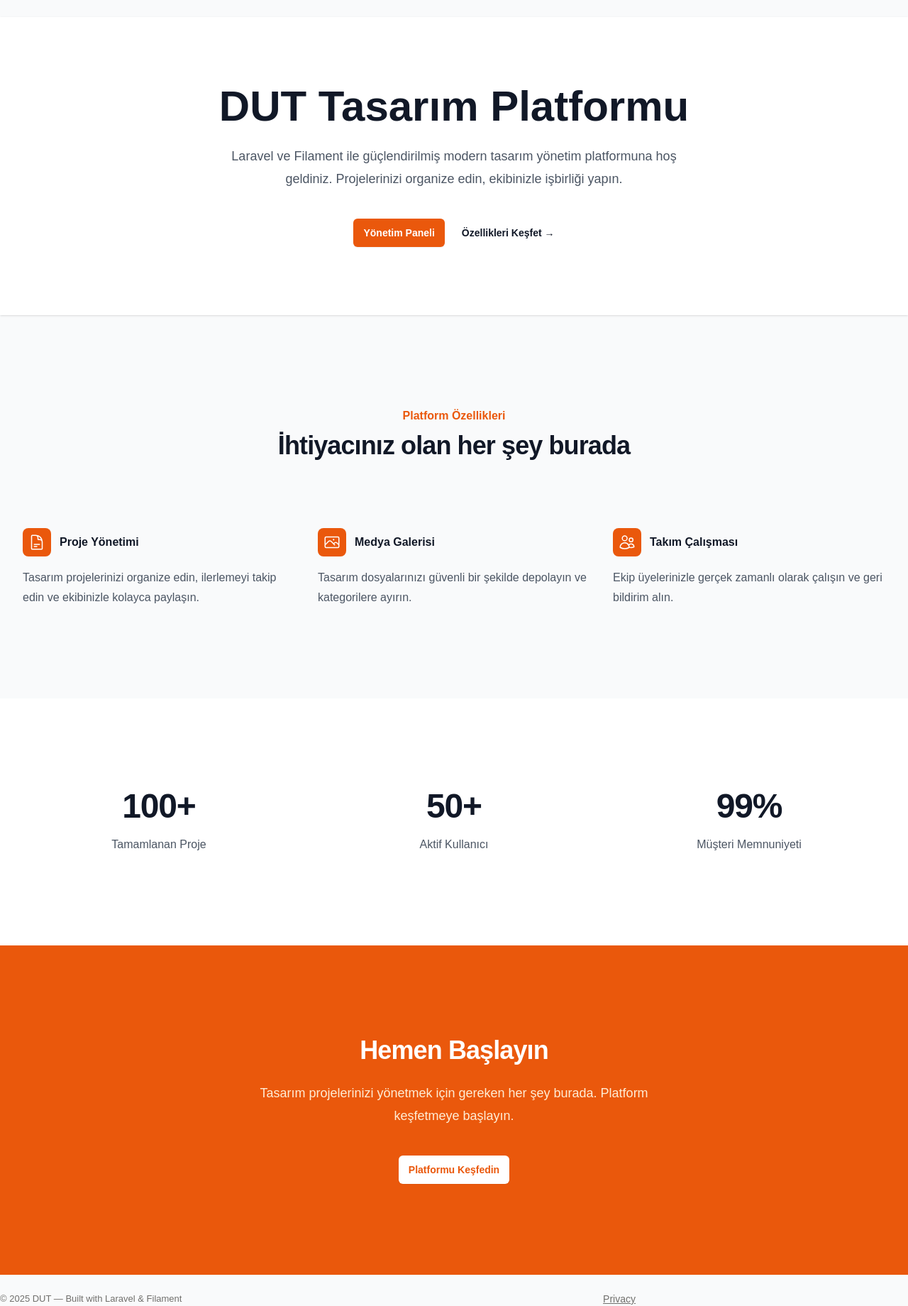
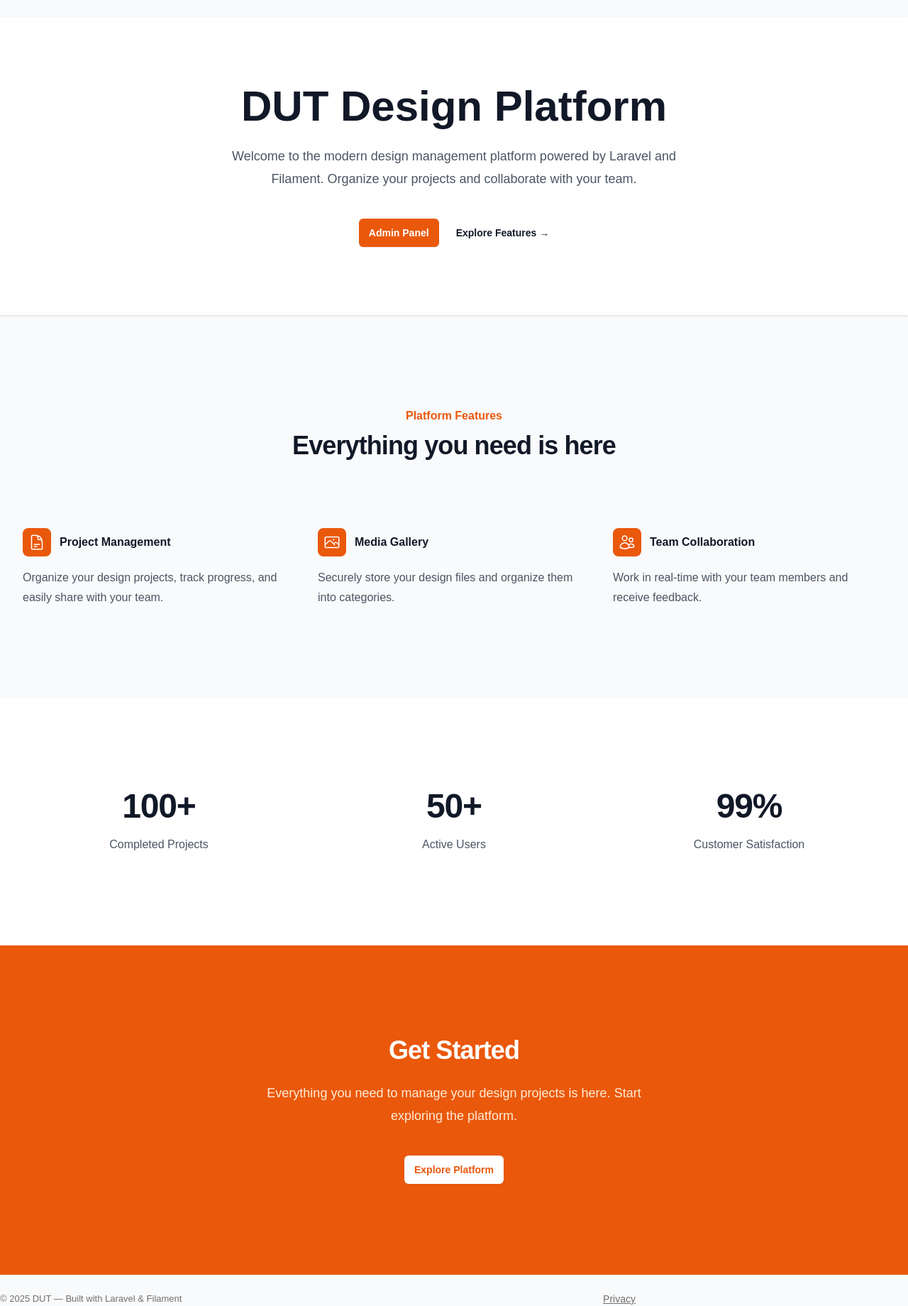
Before and after one commit to visio-soft/DUT, a Laravel app: template resources/views/index.blade.php in a window 1280 px wide. Shown: the part 20-1860 px from the top of the page at 71% size. Run offline with Laravel 12, Linux system fonts and the light colour scheme; the template is opened without the code that fills it, so the values that code supplies are empty; parts of the project's set-up code (start-up, migrations or seed data) failed here and were passed over; some libraries are stand-ins or nearby versions; some web fonts are replaced.

Commit message:
Implement internationalization system with language switching
Co-authored-by: aliora <54178145+aliora@users.noreply.github.com>

```diff
--- a/bootstrap/app.php
+++ b/bootstrap/app.php
@@ -12,6 +12,9 @@ return Application::configure(basePath: dirname(__DIR__))
     )
     ->withMiddleware(function (Middleware $middleware): void {
         $middleware->trustProxies('*');
+        $middleware->web(append: [
+            \App\Http\Middleware\SetLocale::class,
+        ]);
     })
     ->withExceptions(function (Exceptions $exceptions): void {
         // Spatie Media Library resim işleme hatalarını yakala
--- a/config/app.php
+++ b/config/app.php
@@ -78,7 +78,7 @@ return [
     |
     */
 
-    'locale' => env('APP_LOCALE', 'en'),
+    'locale' => env('APP_LOCALE', 'tr'),
 
     'fallback_locale' => env('APP_FALLBACK_LOCALE', 'en'),
 
--- /dev/null
+++ b/resources/lang/en/app.php
@@ -0,0 +1,52 @@
+<?php
+
+return [
+    // Navigation
+    'dashboard' => 'Dashboard',
+    'log_in' => 'Log in',
+    'register' => 'Register',
+    'admin_panel' => 'Admin Panel',
+
+    // Home page
+    'homepage_title' => 'DUT - Homepage',
+    'design_platform' => 'DUT Design Platform',
+    'hero_description' => 'Welcome to the modern design management platform powered by Laravel and Filament. Organize your projects and collaborate with your team.',
+    'explore_features' => 'Explore Features',
+
+    // Features section
+    'platform_features' => 'Platform Features',
+    'everything_you_need' => 'Everything you need is here',
+
+    'project_management' => 'Project Management',
+    'project_management_desc' => 'Organize your design projects, track progress, and easily share with your team.',
+
+    'media_gallery' => 'Media Gallery',
+    'media_gallery_desc' => 'Securely store your design files and organize them into categories.',
+
+    'team_collaboration' => 'Team Collaboration',
+    'team_collaboration_desc' => 'Work in real-time with your team members and receive feedback.',
+
+    // Stats section
+    'completed_projects' => 'Completed Projects',
+    'active_users' => 'Active Users',
+    'customer_satisfaction' => 'Customer Satisfaction',
+
+    // CTA section
+    'get_started' => 'Get Started',
+    'get_started_desc' => 'Everything you need to manage your design projects is here. Start exploring the platform.',
+    'explore_platform' => 'Explore Platform',
+
+    // Footer
+    'built_with' => 'Built with Laravel & Filament',
+    'privacy' => 'Privacy',
+    'address_contact_privacy' => 'Address · Contact · Privacy',
+
+    // Theme toggle
+    'dark_light' => 'Dark/Light',
+
+    // Page title
+    'page_title' => 'DUT Page',
+
+    // Project gallery
+    'time_expired' => 'Time expired',
+];
--- a/resources/views/filament/pages/project-designs-gallery.blade.php
+++ b/resources/views/filament/pages/project-designs-gallery.blade.php
@@ -1861,7 +1861,7 @@
 
         // Countdown helpers
         function formatCountdown(diffMs) {
-            if (diffMs <= 0) return 'Süre doldu';
+            if (diffMs <= 0) return '{{ __("app.time_expired") }}';
 
             const totalSeconds = Math.floor(diffMs / 1000);
             const totalMinutes = Math.floor(totalSeconds / 60);
--- a/resources/views/index.blade.php
+++ b/resources/views/index.blade.php
@@ -3,7 +3,7 @@
 <head>
     <meta charset="utf-8">
     <meta name="viewport" content="width=device-width, initial-scale=1">
-    <title>DUT - Anasayfa</title>
+    <title>{{ __('app.homepage_title') }}</title>
 
     <!-- Fonts -->
     <link rel="preconnect" href="https://fonts.bunny.net">
@@ -27,19 +27,18 @@
             <div class="max-w-7xl mx-auto px-4 sm:px-6 lg:px-8 py-24">
                 <div class="text-center">
                     <h1 class="text-4xl font-bold text-gray-900 dark:text-white sm:text-6xl">
-                        DUT Tasarım Platformu
+                        {{ __('app.design_platform') }}
                     </h1>
                     <p class="mt-6 text-lg leading-8 text-gray-600 dark:text-gray-300 max-w-2xl mx-auto">
-                        Laravel ve Filament ile güçlendirilmiş modern tasarım yönetim platformuna hoş geldiniz.
-                        Projelerinizi organize edin, ekibinizle işbirliği yapın.
+                        {{ __('app.hero_description') }}
                     </p>
                     <div class="mt-10 flex items-center justify-center gap-x-6">
                         <a href="/admin"
                            class="rounded-md bg-orange-600 px-3.5 py-2.5 text-sm font-semibold text-white shadow-sm hover:bg-orange-500 focus-visible:outline focus-visible:outline-2 focus-visible:outline-offset-2 focus-visible:outline-orange-600">
-                            Yönetim Paneli
+                            {{ __('app.admin_panel') }}
                         </a>
                         <a href="#features" class="text-sm font-semibold leading-6 text-gray-900 dark:text-white">
-                            Özellikleri Keşfet <span aria-hidden="true">→</span>
+                            {{ __('app.explore_features') }} <span aria-hidden="true">→</span>
                         </a>
                     </div>
                 </div>
@@ -50,9 +49,9 @@
         <div id="features" class="py-24 sm:py-32">
             <div class="mx-auto max-w-7xl px-6 lg:px-8">
                 <div class="mx-auto max-w-2xl lg:text-center">
-                    <h2 class="text-base font-semibold leading-7 text-orange-600">Platform Özellikleri</h2>
+                    <h2 class="text-base font-semibold leading-7 text-orange-600">{{ __('app.platform_features') }}</h2>
                     <p class="mt-2 text-3xl font-bold tracking-tight text-gray-900 dark:text-white sm:text-4xl">
-                        İhtiyacınız olan her şey burada
+                        {{ __('app.everything_you_need') }}
                     </p>
                 </div>
                 <div class="mx-auto mt-16 max-w-2xl sm:mt-20 lg:mt-24 lg:max-w-none">
@@ -66,10 +65,10 @@
                                         <path stroke-linecap="round" stroke-linejoin="round" d="M19.5 14.25v-2.625a3.375 3.375 0 00-3.375-3.375h-1.5A1.125 1.125 0 0113.5 7.125v-1.5a3.375 3.375 0 00-3.375-3.375H8.25m0 12.75h7.5m-7.5 3H12M10.5 2.25H5.625c-.621 0-1.125.504-1.125 1.125v17.25c0 .621.504 1.125 1.125 1.125h12.75c.621 0 1.125-.504 1.125-1.125V11.25a9 9 0 00-9-9z" />
                                     </svg>
                                 </div>
-                                Proje Yönetimi
+                                {{ __('app.project_management') }}
                             </dt>
                             <dd class="mt-4 flex flex-auto flex-col text-base leading-7 text-gray-600 dark:text-gray-300">
-                                <p class="flex-auto">Tasarım projelerinizi organize edin, ilerlemeyi takip edin ve ekibinizle kolayca paylaşın.</p>
+                                <p class="flex-auto">{{ __('app.project_management_desc') }}</p>
                             </dd>
                         </div>
 
@@ -81,10 +80,10 @@
                                         <path stroke-linecap="round" stroke-linejoin="round" d="m2.25 15.75 5.159-5.159a2.25 2.25 0 0 1 3.182 0l5.159 5.159m-1.5-1.5 1.409-1.409a2.25 2.25 0 0 1 3.182 0l2.909 2.909m-18 3.75h16.5a1.5 1.5 0 0 0 1.5-1.5V6a1.5 1.5 0 0 0-1.5-1.5H3.75A1.5 1.5 0 0 0 2.25 6v12a1.5 1.5 0 0 0 1.5 1.5Zm10.5-11.25h.008v.008h-.008V8.25Zm.375 0a.375.375 0 1 1-.75 0 .375.375 0 0 1 .75 0Z" />
                                     </svg>
                                 </div>
-                                Medya Galerisi
+                                {{ __('app.media_gallery') }}
                             </dt>
                             <dd class="mt-4 flex flex-auto flex-col text-base leading-7 text-gray-600 dark:text-gray-300">
-                                <p class="flex-auto">Tasarım dosyalarınızı güvenli bir şekilde depolayın ve kategorilere ayırın.</p>
+                                <p class="flex-auto">{{ __('app.media_gallery_desc') }}</p>
                             </dd>
                         </div>
 
@@ -96,10 +95,10 @@
                                         <path stroke-linecap="round" stroke-linejoin="round" d="M15 19.128a9.38 9.38 0 0 0 2.625.372 9.337 9.337 0 0 0 4.121-.952 4.125 4.125 0 0 0-7.533-2.493M15 19.128v-.003c0-1.113-.285-2.16-.786-3.07M15 19.128v.106A12.318 12.318 0 0 1 8.624 21c-2.331 0-4.512-.645-6.374-1.766l-.001-.109a6.375 6.375 0 0 1 11.964-3.07M12 6.375a3.375 3.375 0 1 1-6.75 0 3.375 3.375 0 0 1 6.75 0Zm8.25 2.25a2.625 2.625 0 1 1-5.25 0 2.625 2.625 0 0 1 5.25 0Z" />
                                     </svg>
                                 </div>
-                                Takım Çalışması
+                                {{ __('app.team_collaboration') }}
                             </dt>
                             <dd class="mt-4 flex flex-auto flex-col text-base leading-7 text-gray-600 dark:text-gray-300">
-                                <p class="flex-auto">Ekip üyelerinizle gerçek zamanlı olarak çalışın ve geri bildirim alın.</p>
+                                <p class="flex-auto">{{ __('app.team_collaboration_desc') }}</p>
                             </dd>
                         </div>
                     </dl>
@@ -112,15 +111,15 @@
             <div class="mx-auto max-w-7xl px-6 lg:px-8">
                 <dl class="grid grid-cols-1 gap-x-8 gap-y-16 text-center lg:grid-cols-3">
                     <div class="mx-auto flex max-w-xs flex-col gap-y-4">
-                        <dt class="text-base leading-7 text-gray-600 dark:text-gray-300">Tamamlanan Proje</dt>
+                        <dt class="text-base leading-7 text-gray-600 dark:text-gray-300">{{ __('app.completed_projects') }}</dt>
                         <dd class="order-first text-3xl font-semibold tracking-tight text-gray-900 dark:text-white sm:text-5xl">100+</dd>
                     </div>
                     <div class="mx-auto flex max-w-xs flex-col gap-y-4">
-                        <dt class="text-base leading-7 text-gray-600 dark:text-gray-300">Aktif Kullanıcı</dt>
+                        <dt class="text-base leading-7 text-gray-600 dark:text-gray-300">{{ __('app.active_users') }}</dt>
                         <dd class="order-first text-3xl font-semibold tracking-tight text-gray-900 dark:text-white sm:text-5xl">50+</dd>
                     </div>
                     <div class="mx-auto flex max-w-xs flex-col gap-y-4">
-                        <dt class="text-base leading-7 text-gray-600 dark:text-gray-300">Müşteri Memnuniyeti</dt>
+                        <dt class="text-base leading-7 text-gray-600 dark:text-gray-300">{{ __('app.customer_satisfaction') }}</dt>
                         <dd class="order-first text-3xl font-semibold tracking-tight text-gray-900 dark:text-white sm:text-5xl">99%</dd>
                     </div>
                 </dl>
@@ -132,14 +131,14 @@
             <div class="px-6 py-24 sm:px-6 sm:py-32 lg:px-8">
                 <div class="mx-auto max-w-2xl text-center">
                     <h2 class="text-3xl font-bold tracking-tight text-white sm:text-4xl">
-                        Hemen Başlayın
+                        {{ __('app.get_started') }}
                     </h2>
                     <p class="mx-auto mt-6 max-w-xl text-lg leading-8 text-orange-100">
-                        Tasarım projelerinizi yönetmek için gereken her şey burada. Platform keşfetmeye başlayın.
+                        {{ __('app.get_started_desc') }}
                     </p>
                     <div class="mt-10 flex items-center justify-center gap-x-6">
                         <a href="/admin" class="rounded-md bg-white px-3.5 py-2.5 text-sm font-semibold text-orange-600 shadow-sm hover:bg-orange-50 focus-visible:outline focus-visible:outline-2 focus-visible:outline-offset-2 focus-visible:outline-white">
-                            Platformu Keşfedin
+                            {{ __('app.explore_platform') }}
                         </a>
                     </div>
                 </div>
--- a/resources/views/partials/footer.blade.php
+++ b/resources/views/partials/footer.blade.php
@@ -1,8 +1,8 @@
 <footer class="w-full lg:max-w-4xl max-w-[335px] text-sm mt-6 text-[#706f6c] dark:text-[#A1A09A]">
     <div class="flex items-center justify-between">
-        <p class="text-[13px]">&copy; {{ date('Y') }} DUT — Built with Laravel & Filament</p>
+        <p class="text-[13px]">&copy; {{ date('Y') }} DUT — {{ __('app.built_with') }}</p>
         <div class="text-sm">
-            <a href="/privacy" class="underline">Privacy</a>
+            <a href="/privacy" class="underline">{{ __('app.privacy') }}</a>
         </div>
     </div>
 </footer>
--- a/resources/views/partials/header.blade.php
+++ b/resources/views/partials/header.blade.php
@@ -11,14 +11,14 @@
                         href="{{ url('/dashboard') }}"
                         class="inline-block px-5 py-1.5 dark:text-[#EDEDEC] border-[#19140035] hover:border-[#1915014a] border text-[#1b1b18] dark:border-[#3E3E3A] dark:hover:border-[#62605b] rounded-sm text-sm leading-normal"
                     >
-                        Dashboard
+                        {{ __('app.dashboard') }}
                     </a>
                 @else
                     <a
                         href="{{ route('login') }}"
                         class="inline-block px-5 py-1.5 dark:text-[#EDEDEC] text-[#1b1b18] border border-transparent hover:border-[#19140035] dark:hover:border-[#3E3E3A] rounded-sm text-sm leading-normal"
                     >
-                        Log in
+                        {{ __('app.log_in') }}
                     </a>
 
                     @if (Route::has('register'))
@@ -26,10 +26,13 @@
                             href="{{ route('register') }}"
                             class="inline-block px-5 py-1.5 dark:text-[#EDEDEC] border-[#19140035] hover:border-[#1915014a] border text-[#1b1b18] dark:border-[#3E3E3A] dark:hover:border-[#62605b] rounded-sm text-sm leading-normal"
                         >
-                            Register
+                            {{ __('app.register') }}
                         </a>
                     @endif
                 @endauth
+
+                <!-- Language Switcher -->
+                <x-language-switcher />
             </nav>
         @endif
     </div>
--- a/routes/web.php
+++ b/routes/web.php
@@ -7,6 +7,17 @@ Route::get('/', function () {
     return redirect('/admin');
 });
 
+// Language switching route
+Route::post('/language/switch', function () {
+    $locale = request('locale');
+
+    if (in_array($locale, ['en', 'tr'])) {
+        session(['locale' => $locale]);
+    }
+
+    return redirect()->back();
+})->name('language.switch');
+
 // Project Designs Table Routes - Moved to admin panel
 // Route::get('/project-designs', [ProjectDesignTableController::class, 'index'])->name('project-designs.index');
 // Route::post('/project-designs/{projectDesign}/like', [ProjectDesignTableController::class, 'like'])->name('project-designs.like');
```
Also changed, not shown: app/Http/Middleware/SetLocale.php (added, +27 -0 lines), public/js/create-project-validator.js (+6 -6 lines), public/js/design-button-control.js (+5 -5 lines), resources/lang/tr/app.php (added, +52 -0 lines), resources/views/components/language-switcher.blade.php (added, +16 -0 lines), resources/views/layouts/dut.blade.php (+5 -4 lines).
